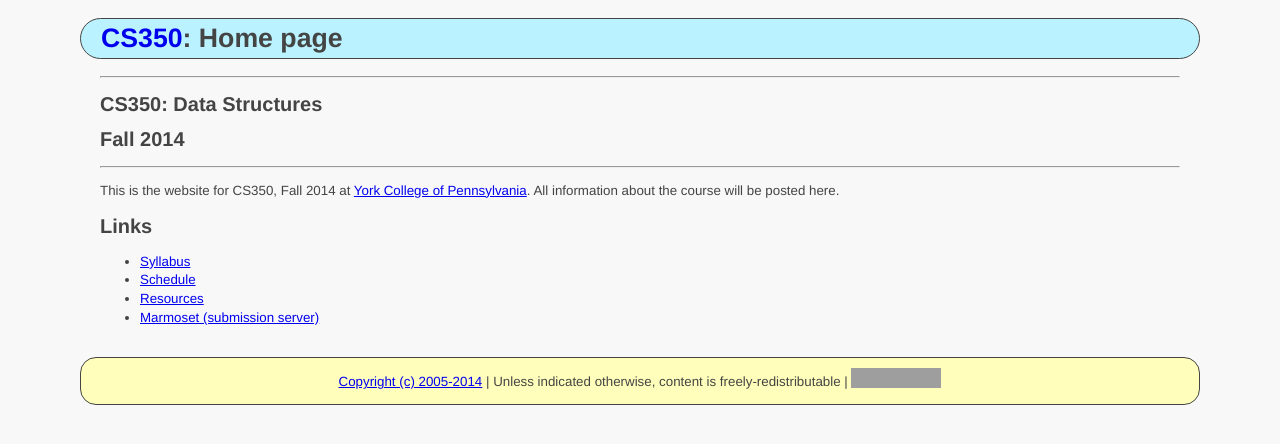
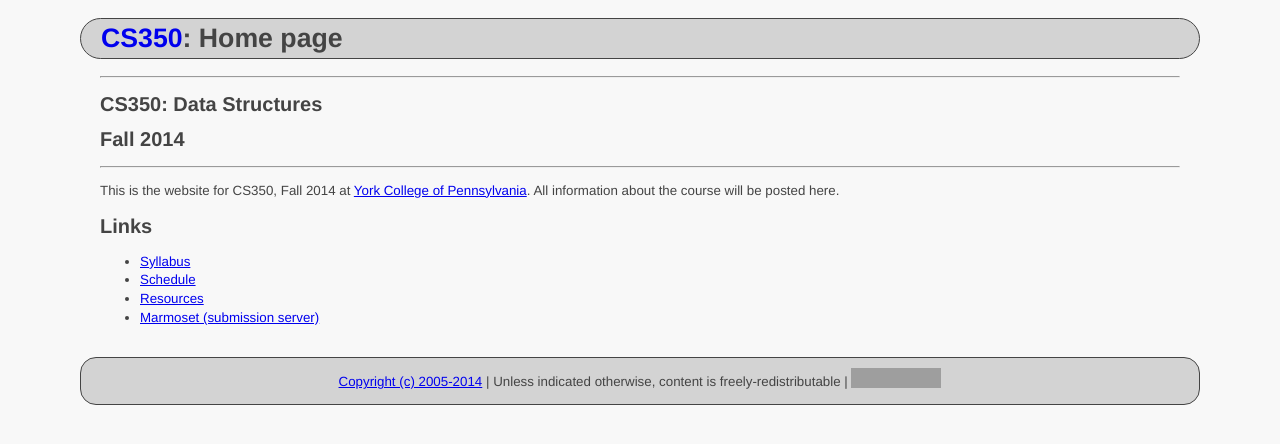
Before and after one commit to ycpcs/cs350-fall2014, a Jekyll site: the page built from index.md, in a window 1280 px wide. Shown: the top 444 px of the page. Built offline with Jekyll 4.4.1, drawn with Linux system fonts in a browser that asks for light colours; Markdown is read by kramdown in place of the engine named in the settings; grey boxes are pictures that could not be loaded.

Commit message:
updated CSS

```diff
--- a/css/site.css
+++ b/css/site.css
@@ -14,7 +14,7 @@ p {
 .pageheader h1 {
 /* 	color: #141; */
 	font-size: 200%;
-	background: #baf2ff;
+	background: #d3d3d3;
 	border: 1px solid #444;
 	border-radius: 24px;
 	padding: 10px 20px;
@@ -50,7 +50,7 @@ p {
 	margin-bottom: 10px;
 	padding: 10px 30px;
 	text-align: center;
-	background: #ffb;
+	background: #d3d3d3;
 	border: 1px solid #444;
 	border-radius: 16px;
 }
```
